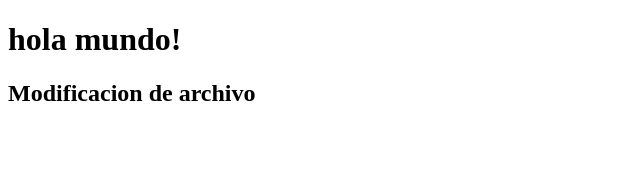
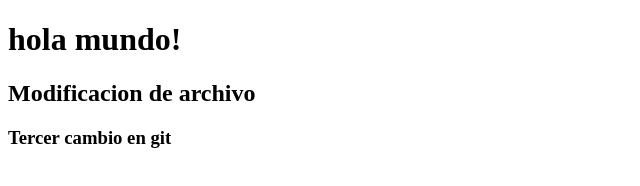
Before and after one commit to Sebasyle/IDSW31WebIntegral, a plain HTML site: page index.html in a window 1280 px wide. Shown: the whole page, without its empty margins (0-640 px from the left). Drawn offline with Linux system fonts and the light colour scheme.

Commit message:
Tercer cambio en archivo

```diff
--- a/index.html
+++ b/index.html
@@ -8,5 +8,6 @@
 <body>
     <h1>hola mundo!</h1>
     <h2>Modificacion de archivo</h2>
+    <h3>Tercer cambio en git</h3>
 </body>
 </html>
```
